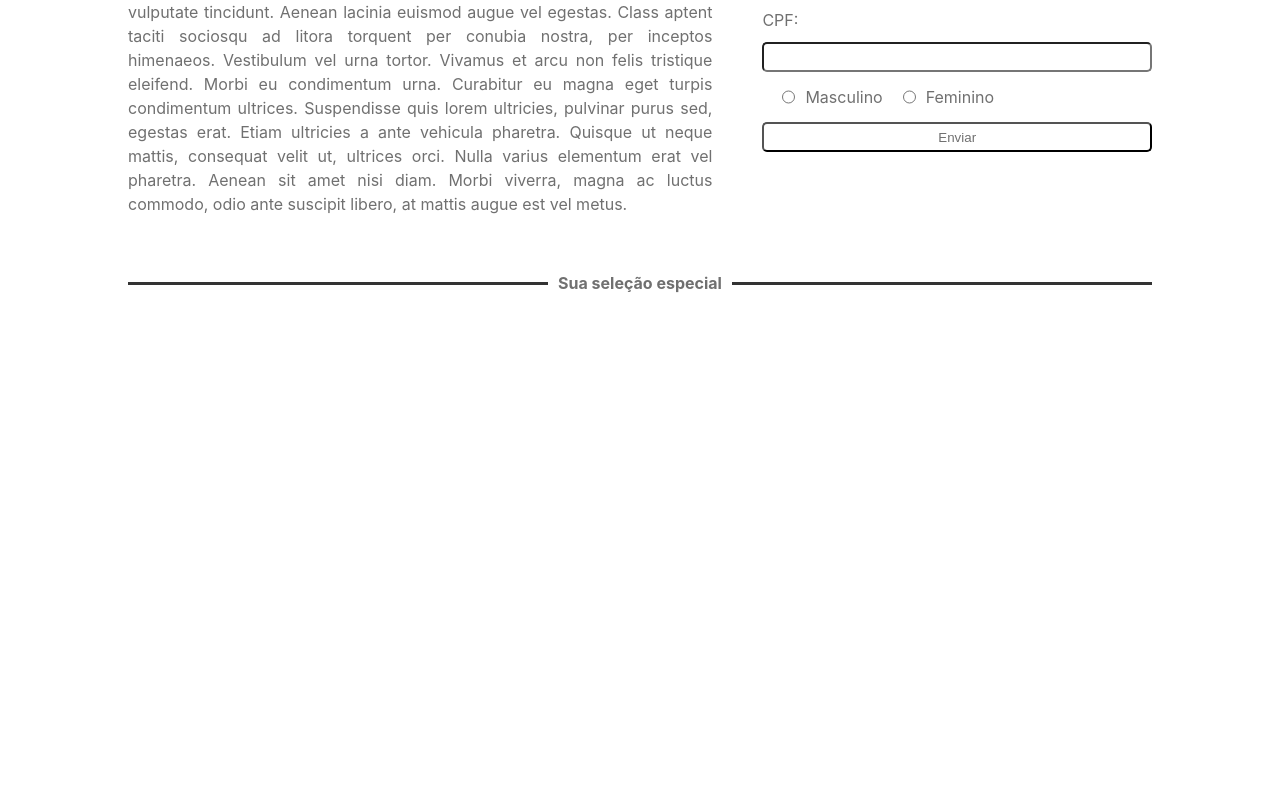
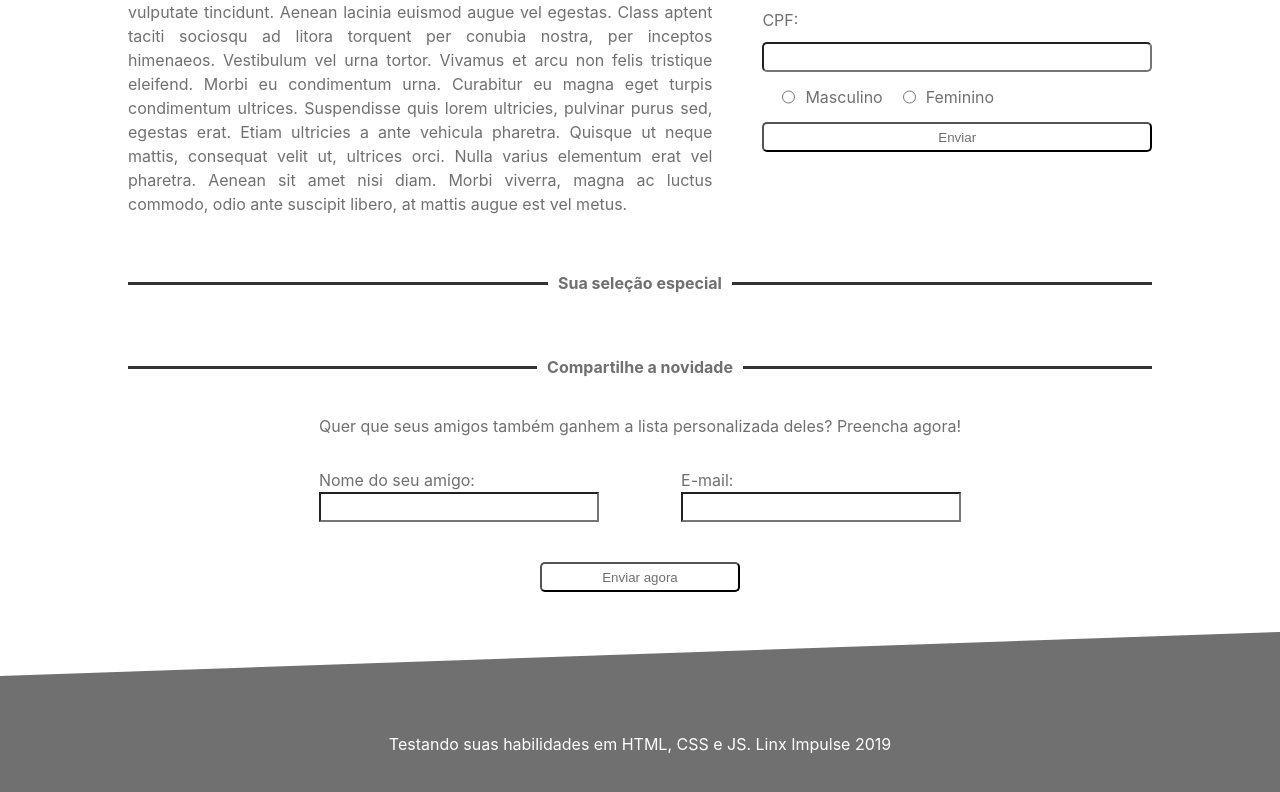
Before and after one commit to xand3/TODO-9, a React (Vite) app in the folder todo-react/: page / in a window 1280 px wide. Shown: the part 490-1282 px from the top of the page. Before the commit the page ends 840 px from the top, so only its background shows below. Built offline with nearby package versions, Linux system fonts and the light colour scheme; no server answers.

Commit message:
Finalizado o layout

```diff
--- a/todo-react/src/App.css
+++ b/todo-react/src/App.css
@@ -5,6 +5,7 @@
 }
 body {
   background-color: #fff;
+  height: 100%;
 }
 .header {
   display: flex;
@@ -32,7 +33,6 @@ body {
   width: 80%;
   margin: 0 auto;
   padding-top: 350px;
-
   display: flex;
   flex-direction: row;
   color: #707070;
@@ -102,3 +102,58 @@ fieldset legend {
 .card-product {
   width: 200px;
 }
+.footer-content {
+  margin-top: 20px;
+  flex-direction: column;
+  display: flex;
+  justify-content: center;
+  margin: 0 auto;
+  align-items: center;
+  color: #707070;
+}
+.footer p{
+  margin-top: 30px;
+  margin-bottom: 30px;
+}
+.footer-form {
+  display: flex;
+  flex-direction: column;
+}
+.footer-submit {
+  width: 200px;
+  background-color: #fff;
+  color: #707070;
+  border-radius: 5px;
+  height: 30px;
+  margin-top: 40px;
+  align-self: center;
+  margin-bottom: 40px;
+}
+.form {
+  display: flex;
+  justify-content: space-between;
+}
+.form-friend {
+  display: flex;
+  flex-direction: column;
+}
+.form-friend input {
+  width: 280px;
+  background-color: #fff;
+  height: 30px;
+}
+.copy {
+  color: #fff;
+  display: flex;
+  width: 100%;
+  background-color: #707070;
+  clip-path: polygon(0 22%, 100% 0, 100% 100%, 0 100%);
+  height: 200px;
+}
+.copy-text {
+  display: flex;
+  justify-content: center;
+  width: 100%;
+  color: #fff;
+  padding-top: 100px;
+}
--- a/todo-react/src/App.jsx
+++ b/todo-react/src/App.jsx
@@ -3,6 +3,7 @@ import './App.css'
 import { Header } from './components/Header'
 import { Main } from './components/Main'
 import { Products } from './components/Products'
+import { Footer } from './components/Footer'
 import { useEffect } from 'react'
 
 
@@ -13,6 +14,7 @@ function App() {
       <Header/>
       <Main/>
       <Products/>
+      <Footer></Footer>
     </div>
   )
 }
--- /dev/null
+++ b/todo-react/src/components/Footer.jsx
@@ -0,0 +1,37 @@
+export function Footer() {
+    return (
+        <div className="footer-content">
+            <fieldset>
+                <legend>Compartilhe a novidade</legend>
+            </fieldset>
+            <div className="footer">
+                <p>
+                    Quer que seus amigos também ganhem a lista personalizada
+                    deles? Preencha agora!
+                </p>
+                <div className="footer-form">
+                    <div className="form">
+                        <div className="form-friend">
+                            <label htmlFor="">Nome do seu amigo:</label>
+                            <input type="text" />
+                        </div>
+                        <div className="form-friend">
+                            <label htmlFor="">E-mail: </label>
+                            <input type="text" />
+                        </div>
+                    </div>
+                    <input
+                        className="footer-submit"
+                        type="submit"
+                        value="Enviar agora"
+                    ></input>
+                </div>
+            </div>
+            <div className="copy">
+                <div className="copy-text">
+                    <p>Testando suas habilidades em HTML, CSS e JS. Linx Impulse 2019</p>
+                </div>
+            </div>
+        </div>
+    );
+}
```
